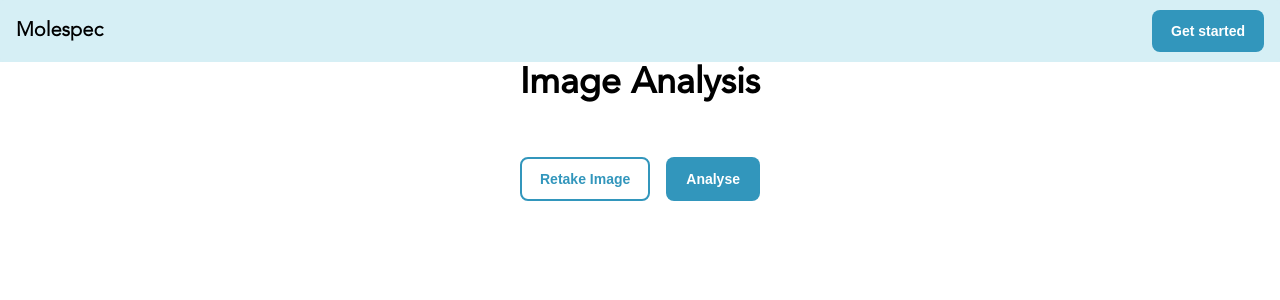
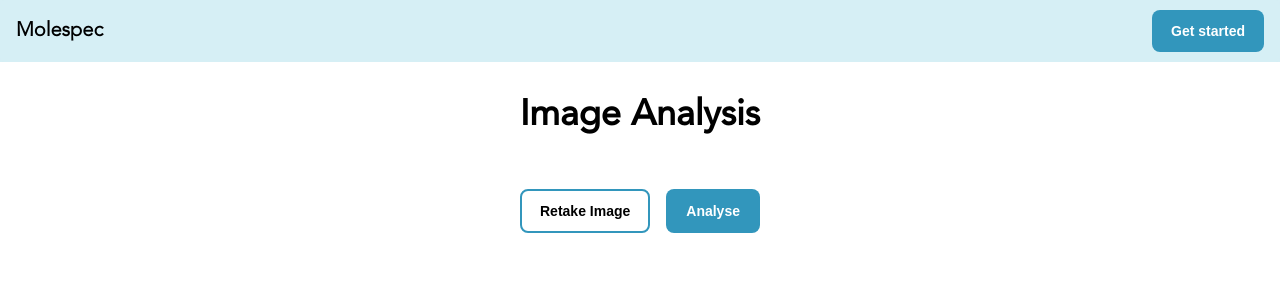
Before and after one commit to amaankahmad/ef-ai-hackathon-frontend, a React (Create React App) app: page /analysis in a window 1280 px wide. Shown: the top 300 px of the page. Built offline with nearby package versions, Linux system fonts and the light colour scheme.

Commit message:
image analysis screen editted

```diff
--- a/src/pages/Analysis/index.tsx
+++ b/src/pages/Analysis/index.tsx
@@ -29,7 +29,7 @@ const AnalysisPage = () => {
   return (
     <RootPage header="home">
       <div className="flex flex-col items-center h-screen">
-        <h1 className="text-4xl font-bold mb-8">Image Analysis</h1>
+        <h1 className="text-4xl font-bold my-8">Image Analysis</h1>
         {imageSrc ? (
           <div className="mt-32 border-4 border-dashed border-gray-400 rounded-lg w-64 h-64 flex items-center justify-center mb-8">
             <img
@@ -55,7 +55,7 @@ const AnalysisPage = () => {
         <div className="flex justify-between">
           <Button
             style={{ borderColor: "#3296BC" }}
-            className="font-bold bg-white border-2 text-[#3296BC] mr-4"
+            className="font-bold bg-white border-2 text-black mr-4"
             onClick={() => {
               fileInputRef.current.click();
             }}
```
